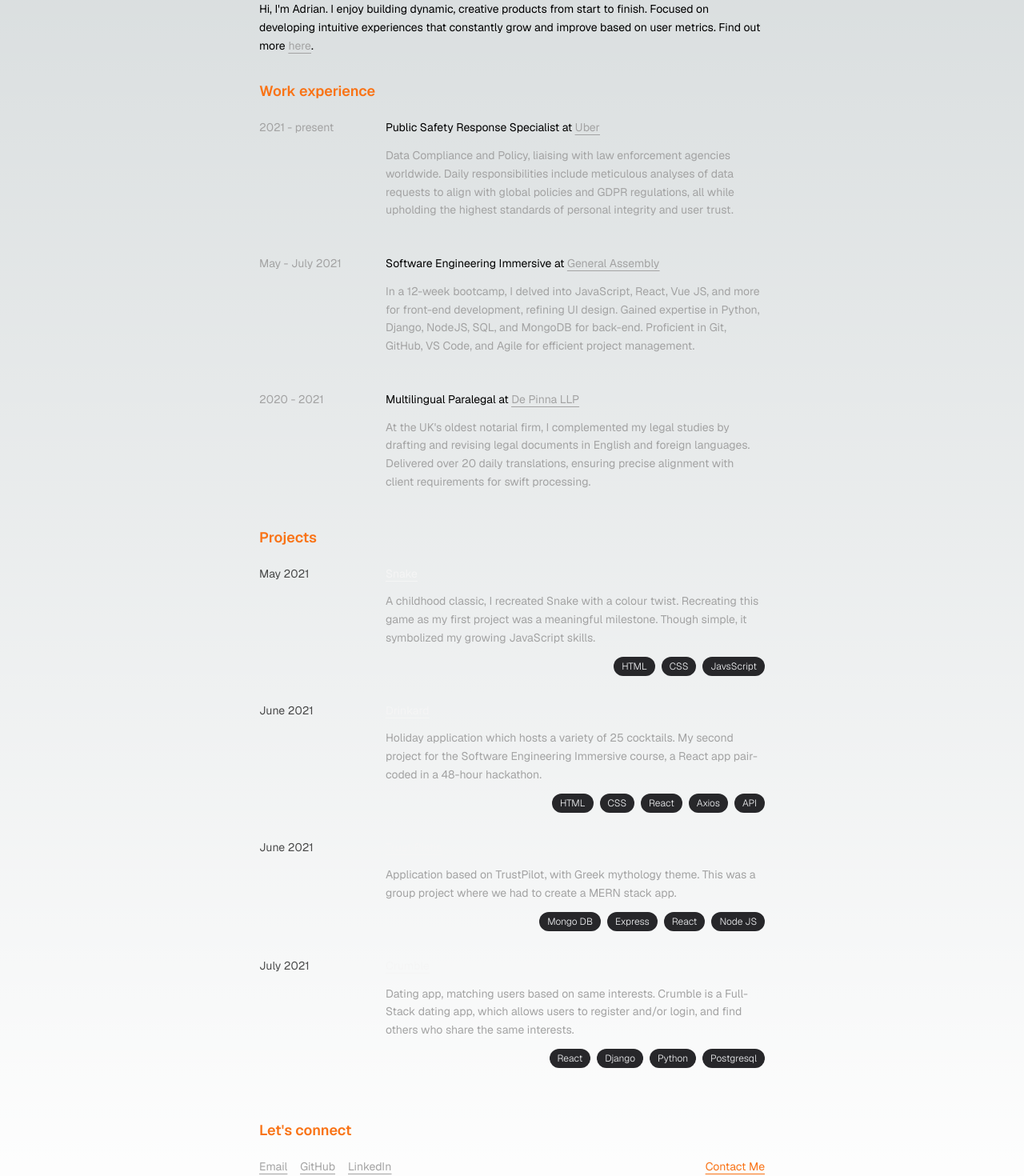
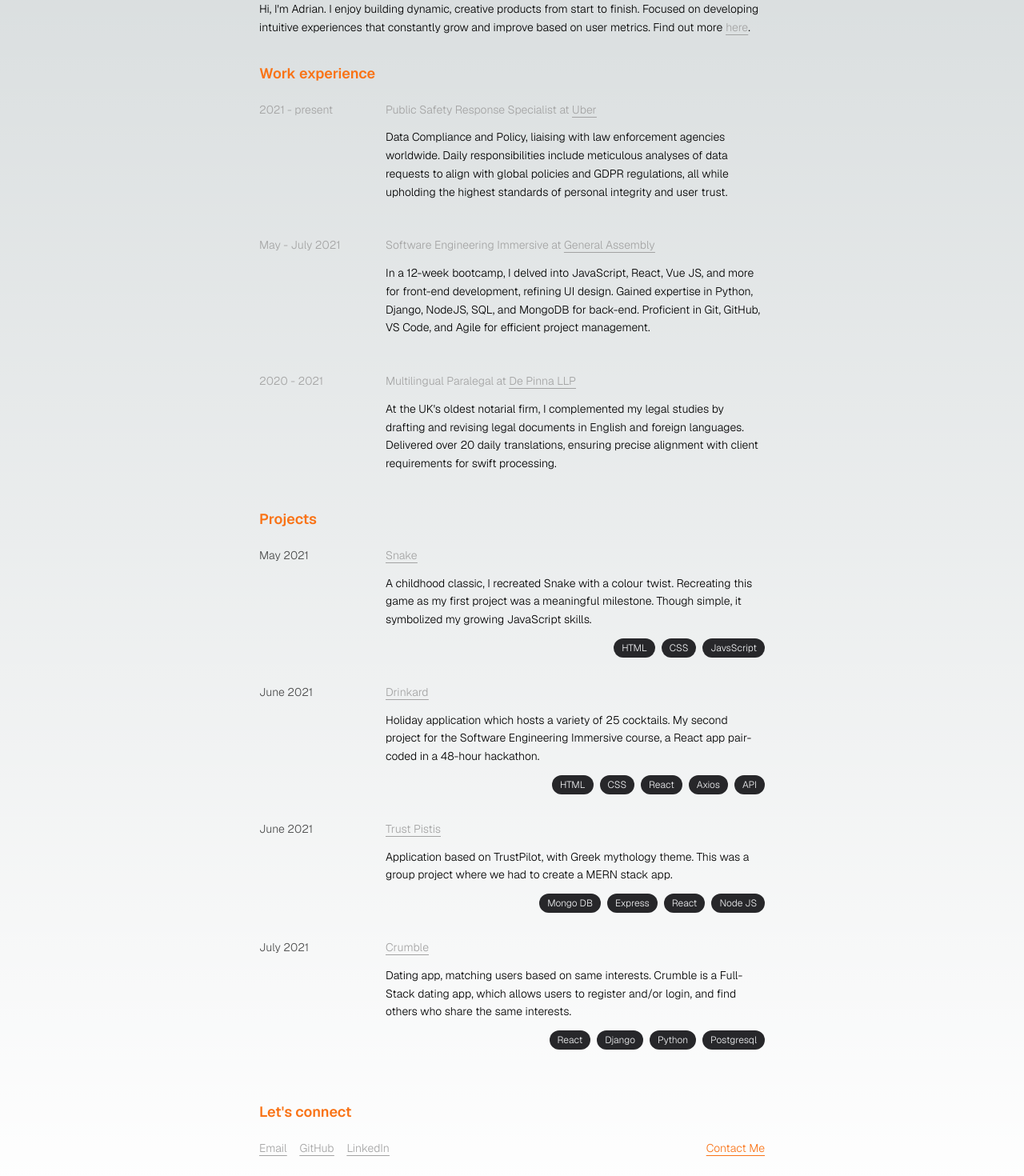
Before and after one commit to adrianp2021/simple-portfolio, a Next.js app: page / in a window 1280 px wide. Shown: the part 200-1670 px from the top of the page at 80% size. Built offline with nearby package versions, Linux system fonts and the light colour scheme.

Commit message:
testing text-sm and font-light on home and about pages

```diff
--- a/app/about/page.js
+++ b/app/about/page.js
@@ -293,7 +293,7 @@ export default function About() {
       </div>
       <section className="pt-8">
         <p className="text-lg font-semibold text-orange-500">More about me</p>
-        <p className="text-sm font-normal leading-relaxed text-neutral-400 mt-3">
+        <p className="text-sm font-light leading-relaxed mt-3">
           Hey there! I'm Adrian Pantea, an aspiring Fullstack Developer fueled
           by curiosity and a passion for problem-solving. While I'm relatively
           new to the tech scene, I'm eager to dive headfirst into the world of
@@ -303,7 +303,7 @@ export default function About() {
 
       <section className="pt-8">
         <p className="text-lg font-semibold text-orange-500">Work</p>
-        <p className="text-sm font-normal leading-relaxed mt-3 text-neutral-400">
+        <p className="text-sm font-light leading-relaxed mt-3">
           My professional journey has been diverse, with experiences ranging
           from legal translation to data compliance and software engineering.
           Currently, I serve as a Public Safety Response Specialist at Uber,
@@ -315,7 +315,7 @@ export default function About() {
 
       <section className=" pt-8">
         <p className="text-lg font-semibold text-orange-500">Beyond the Screen</p>
-        <p className="text-sm font-normal leading-relaxed text-neutral-400 mt-3">
+        <p className="text-sm font-light leading-relaxed mt-3">
           When I'm not coding, you'll often find me immersing myself in virtual
           worlds or tinkering with new gadgets. I'm an avid gamer, currently
           engrossed in titles like
--- a/app/page.js
+++ b/app/page.js
@@ -135,14 +135,14 @@ export default function Home() {
             />
             <div className="pl-6">
               <h1>Adrian Pantea</h1>
-              <p className="font-normal  text-md text-orange-500">
+              <p className="font-normal text-sm text-orange-500">
                 Product-focused Fullstack Developer
               </p>
             </div>
           </div>
           <div className="pt-8">
             {/* <h2 className="text-lg font-semibold text-orange-500">About</h2> */}
-            <p className=" text-sm font-normal leading-relaxed mt-2">
+            <p className=" text-sm font-light leading-relaxed mt-2">
               Hi, I'm Adrian. I enjoy building dynamic, creative products from
               start to finish. Focused on developing intuitive experiences that
               constantly grow and improve based on user metrics. Find out more
@@ -163,21 +163,21 @@ export default function Home() {
           {jobs.map((job, i) => (
             <div
               key={i}
-              className="flex flex-col sm:flex-row pb-8 text-sm font-normal leading-relaxed "
+              className="flex flex-col sm:flex-row pb-8 font-light text-sm leading-relaxed "
             >
               <div className="w-full sm:w-1/4">
                 <p className="text-neutral-400 ">{job.year}</p>
               </div>
-              <div className="w-full sm:w-3/4 sm:mt-0 mt-4">
-                <h2 className=" mb-2">
+              <div className="w-full sm:w-3/4 sm:mt-0 mt-4 ">
+                <h2 className="text-neutral-400 mb-2 ">
                   {job.role} at{" "}
-                  <span className="decoration-0 underline underline-offset-4 text-neutral-400 hover:text-neutral-100">
+                  <span className="font-light decoration-0 underline underline-offset-4 hover:text-neutral-100">
                     <a href={job.recipient} target="_blank">
                       {job.name}
                     </a>
                   </span>
                 </h2>
-                <p className=" text-neutral-400 my-3">{job.description}</p>
+                <p className="  my-3">{job.description}</p>
               </div>
             </div>
           ))}
@@ -190,7 +190,7 @@ export default function Home() {
           {projects.map((project, i) => (
             <div
               key={i}
-              className="flex flex-col sm:flex-row mb-8 text-sm font-normal leading-relaxed"
+              className="flex flex-col sm:flex-row mb-8 font-light text-sm leading-relaxed"
             >
               <div className="w-full sm:w-1/4">
                 <p className="opacity-70">{project.year}</p>
@@ -198,14 +198,12 @@ export default function Home() {
               <div className="w-full sm:w-3/4 sm:mt-0 mt-4">
                 <div className="">
                   <div>
-                    <span className=" decoration-0 underline underline-offset-4 text-neutral-100 hover:text-neutral-400">
+                    <span className=" decoration-0 underline underline-offset-4 text-neutral-400 hover:text-neutral-100">
                       <a href={project.githubRepo} target="_blank">
                         {project.name}
                       </a>
                     </span>
-                    <h2 className=" text-neutral-400  my-3">
-                      {project.description}
-                    </h2>
+                    <h2 className="my-3">{project.description}</h2>
                   </div>
 
                   <div className="flex gap-2 mt-2 justify-end ">
@@ -230,12 +228,12 @@ export default function Home() {
               Let's connect
             </h2>
           </div>
-          <div className="container flex justify-between items-center">
+          <div className="container flex justify-between items-center font-light text-sm leading-relaxed">
             <div className="flex text-md">
               {socialMedia.map((social, i) => (
                 <div
                   key={i}
-                  className="mr-4 mb-6 text-sm font-normal leading-relaxed decoration-0 underline underline-offset-4 text-neutral-400 hover:text-neutral-100"
+                  className="mr-4 mb-6  decoration-0 underline underline-offset-4 text-neutral-400 hover:text-neutral-100"
                 >
                   <a
                     href={social.recipient}
@@ -249,7 +247,7 @@ export default function Home() {
               ))}
             </div>
 
-            <div className="mb-6 text-sm font-normal leading-relaxed">
+            <div className="mb-6 ">
               <Link
                 href="/contact"
                 className=" decoration-0 underline underline-offset-4 text-orange-500 hover:text-orange-600"
```
